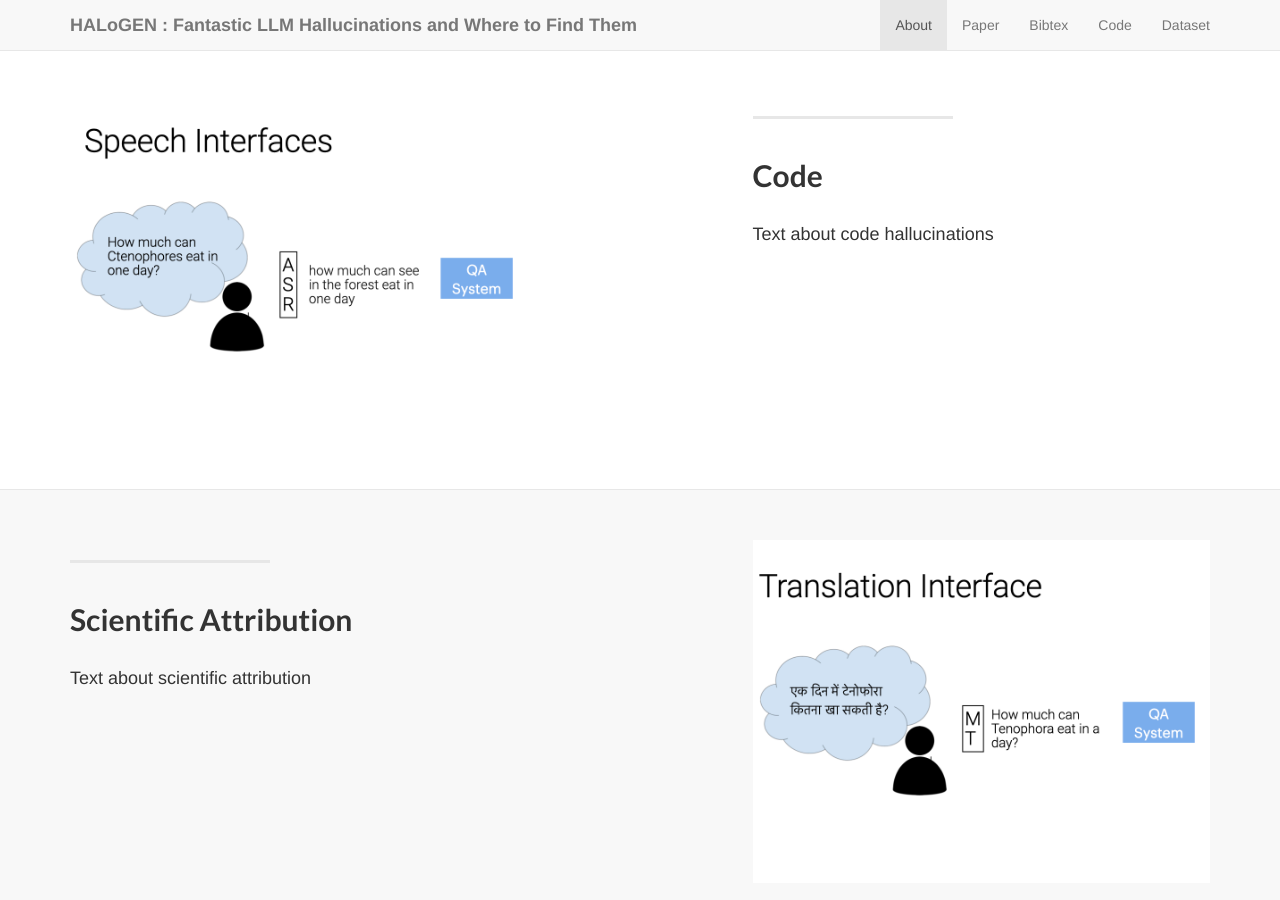
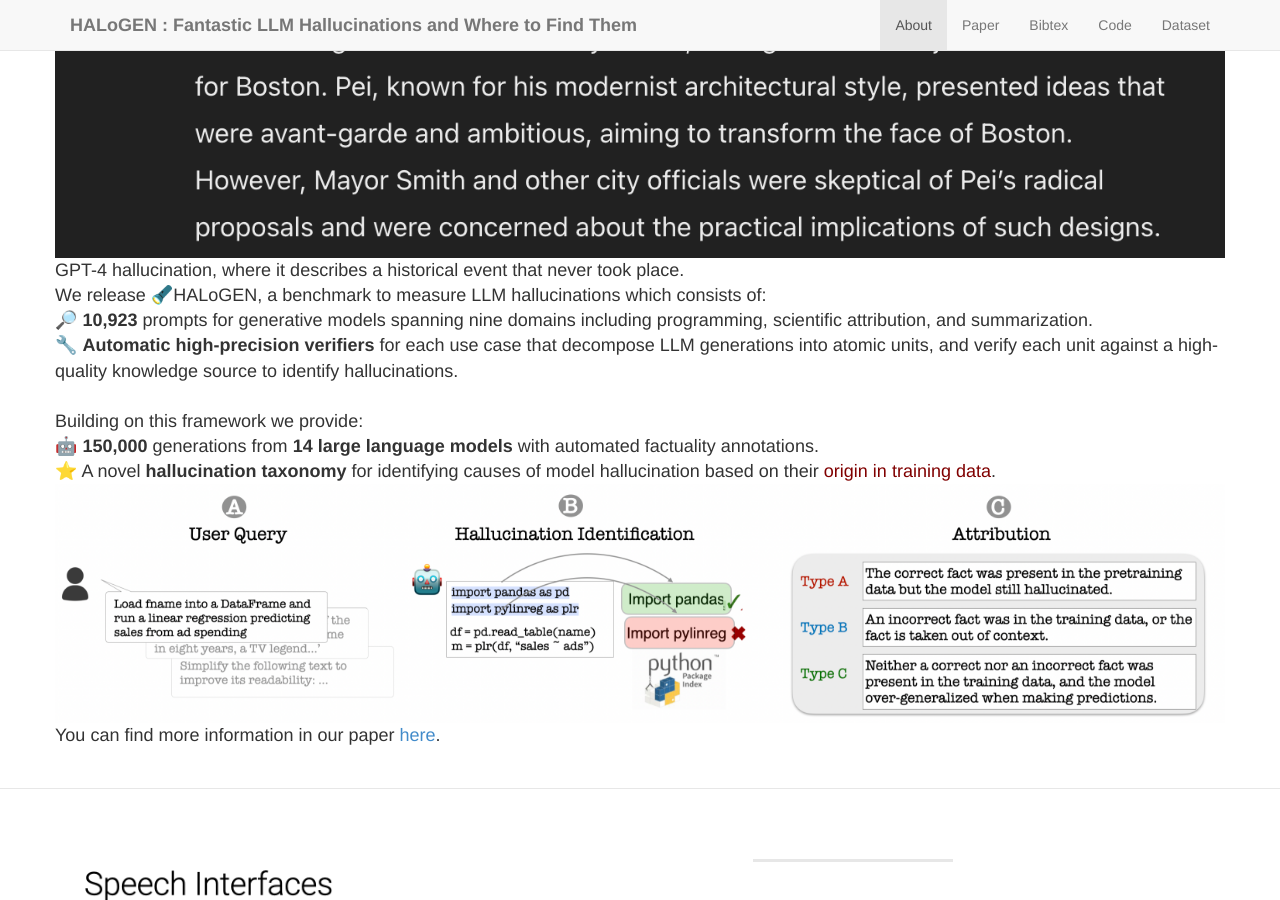
Before and after one commit to halogen-hallucinations/halogen-hallucinations.github.io, a Jekyll site: the page built from index.md, in a window 1280 px wide and 900 px high, scrolled down 1496 px. Built offline with Jekyll 4.4.1, drawn with Linux system fonts in a browser that asks for light colours; our own code applies the rules of GitHub Pages for plain Markdown files.

Commit message:
Update about_title.html

```diff
--- a/_includes/about_title.html
+++ b/_includes/about_title.html
@@ -22,6 +22,9 @@
             <p>
 Despite their impressive ability to generate high-quality and fluent text, generative large language models (LLMs) also produce hallucinations: statements that are misaligned with established world knowledge or provided input context. </p>
             </br>
+            <img src="../img/gpt4_example.png" alt="Centered Image" style="display: block; margin: auto; max-width: 100%; max-height: 100vh;">
+            <figcaption>GPT-4 hallucination, where it describes a historical event that never took place.</figcaption>
+
             <p>We release 🔦HALoGEN, a benchmark to measure LLM hallucinations which consists of:</br>
             🔎 <b>10,923</b> prompts for generative models spanning nine domains including programming, scientific attribution, and summarization.</br>
             🔧 <b>Automatic high-precision verifiers</b> for each use case that decompose LLM generations into atomic units, and verify each unit against a high-quality knowledge source to identify hallucinations.</br></br>
@@ -34,7 +37,7 @@ Despite their impressive ability to generate high-quality and fluent text, gener
 
 
 
-                <img src="../img/halogen_Teaser.png" alt="Centered Image" style="display: block; margin: auto; max-width: 100%; max-height: 1000vh;">
+                <img src="../img/halogen_Teaser.png" alt="Centered Image" style="display: block; margin: auto; max-width: 100%; max-height: 100vh;">
 
                 You can find more information in our paper <a href="https://arxiv.org/abs/2102.08345">here</a>.
 
```
